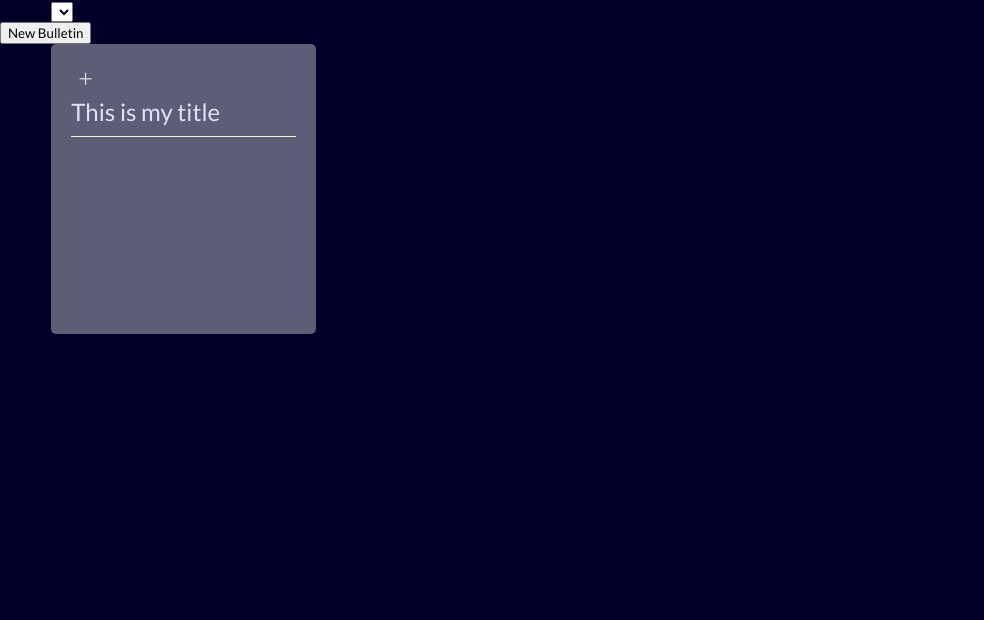
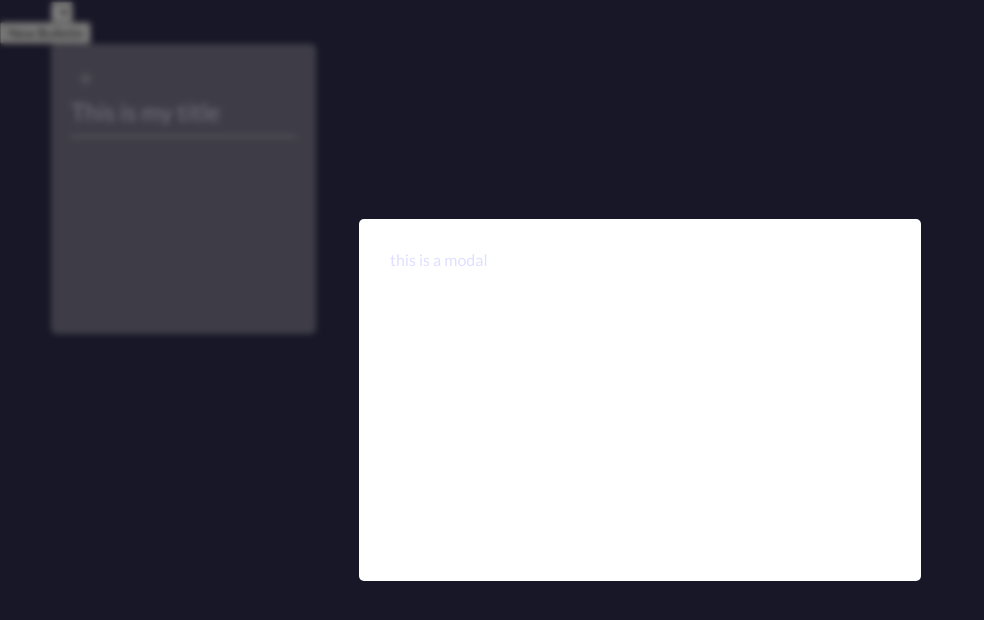
Before and after one commit to yehudabortz/bulletin-board-frontend, a plain HTML site: page index.html in a window 1280 px wide. Shown: the whole page, without its empty margins (0-984 px from the left). Drawn offline with Linux system fonts and the light colour scheme; no server answers.

Commit message:
Modal with data screen

```diff
--- a/index.html
+++ b/index.html
@@ -34,10 +34,13 @@
             </div>
         </div>
 
+
+    </section>
+    <div class="screen-content">
         <div class="modal" id="new-bulletin-modal">
-
+            this is a modal
         </div>
-    </section>
+    </div>
 
 
     <script src="index.js"></script>
--- a/style.css
+++ b/style.css
@@ -52,3 +52,31 @@ body {
     cursor: pointer;
     padding: 5px;
 }
+
+.modal {
+    margin: auto;
+    width: 92vw;
+    min-height: 300px;
+    min-width: 300px;
+    max-width: 500px;
+    border: rgba(255, 255, 255, 0.363) solid 1px;
+    border-radius: 5px;
+    padding: 30px;
+    background-color: white;
+    position: fixed;
+    top: 50%;
+    bottom: 50%;
+    right: 0;
+    left: 0;
+}
+
+.screen-content {
+    position: fixed;
+    top: 0;
+    z-index: 100;
+    width: 100vw;
+    height: 100vh;
+    background-color: rgba(41, 39, 39, 0.589);
+    backdrop-filter: blur(3px);
+    background-color: saturate(80%);
+}
```
